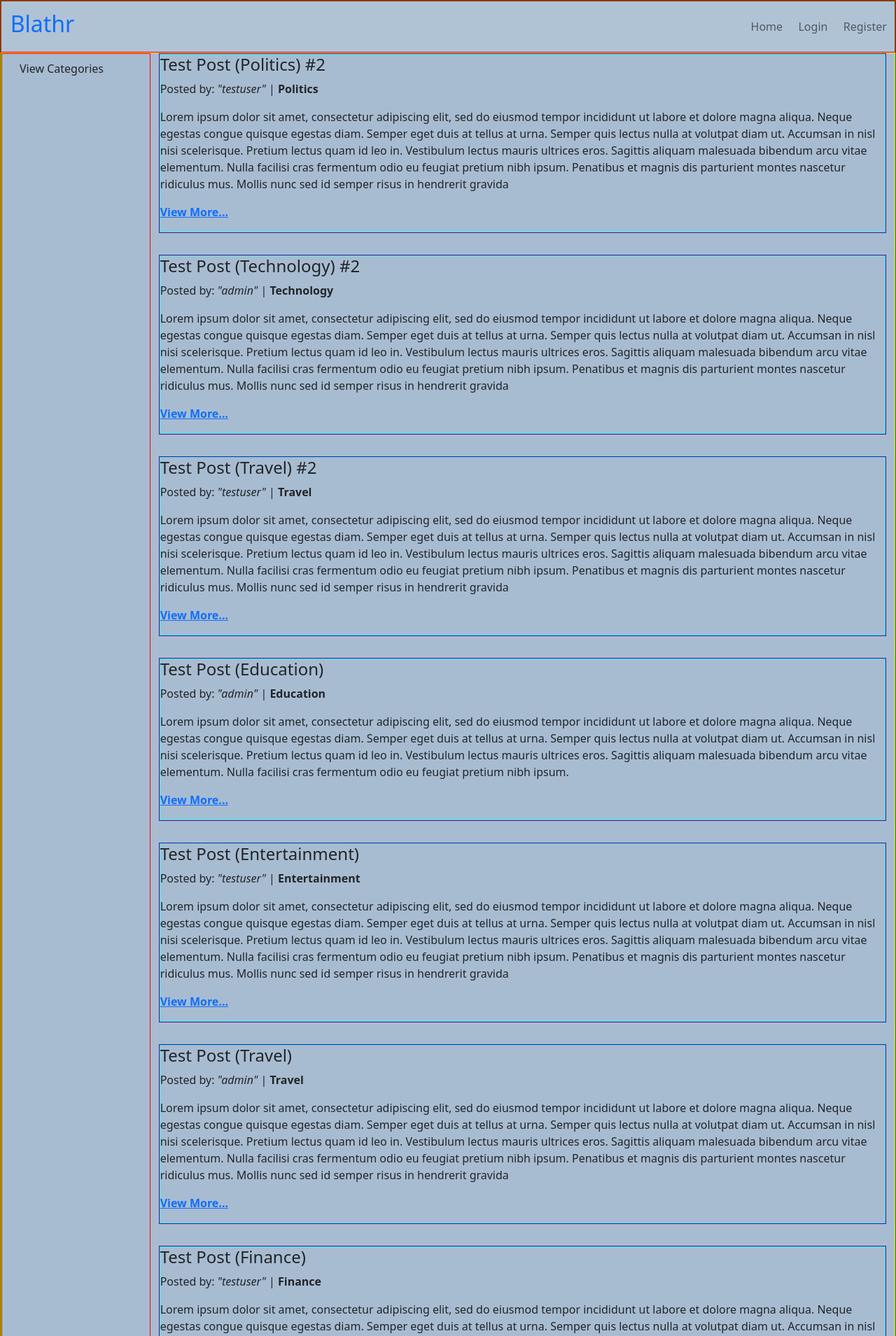
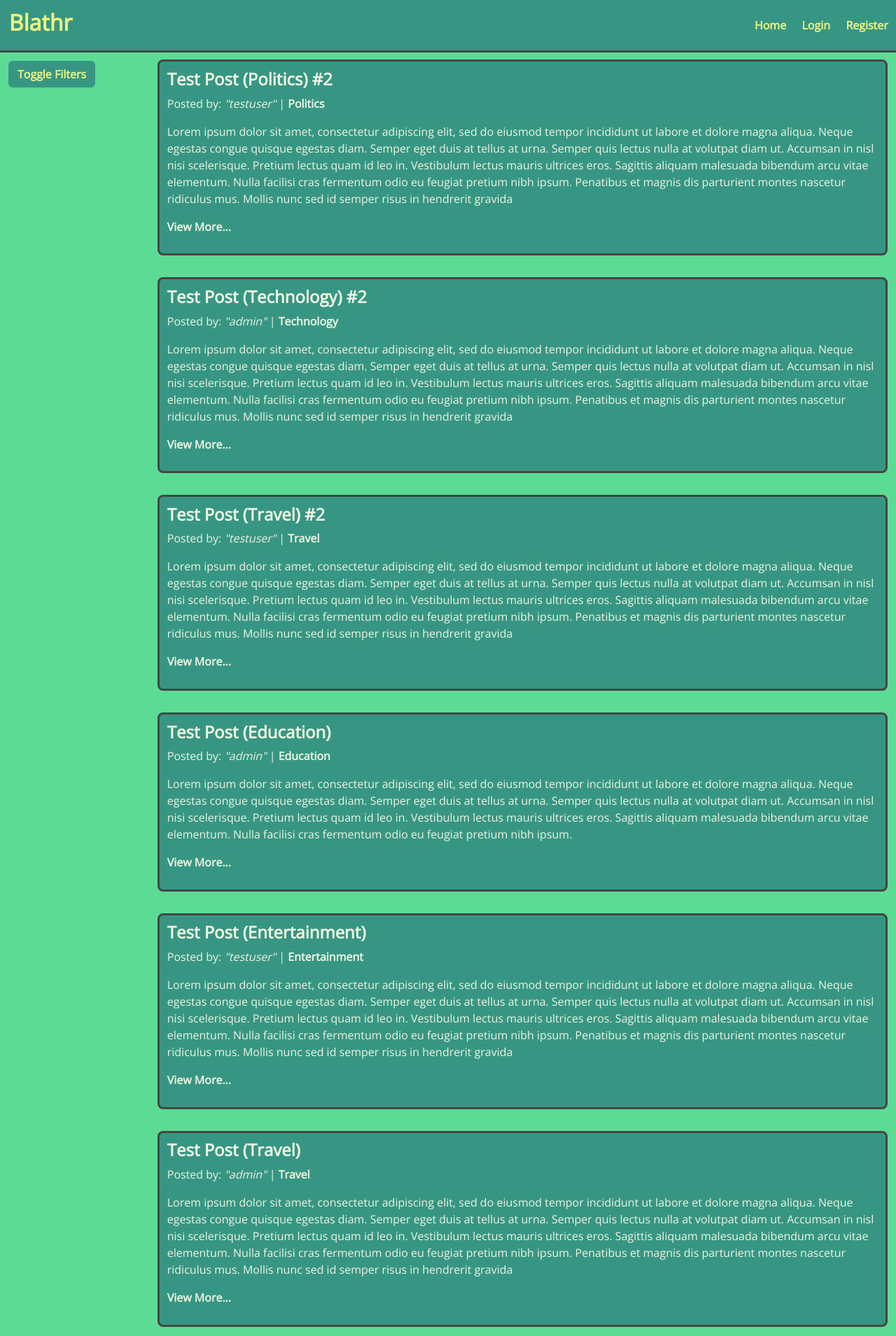
Before and after one commit to Code-Institute-Submissions/SamuelMasters-blathr_DecResub, a Django app: page / in a window 1280 px wide. Shown: the top 1909 px of the page at 70% size. Run offline with Django 3.2, Linux system fonts and the light colour scheme; data comes from the database, SQL or seed files in the repository; both versions use the stored data as it was after the commit.

Commit message:
Overhaul styling, font, colouring on all pages

```diff
--- a/posts/models.py
+++ b/posts/models.py
@@ -1,5 +1,4 @@
 from django.db import models
-# from django_summernote.fields import SummernoteTextFormField, SummernoteTextField
 from django.contrib.auth.models import User
 
 
--- a/static/css/style.css
+++ b/static/css/style.css
@@ -1,13 +1,104 @@
 body {
-    background-color: #A8BCD1;
+    background-color: #5CDB95;
+    font-family: 'Open Sans', sans-serif;
     margin: 0;
+    overflow-x: hidden;
     padding: 0;
-    border: 1px solid green; /* development only */
 }
 
 nav {
-    background-color: #B0C3D5;
-    border: 1px solid red; /* development only */
+    background-color: #379683;
+    color: #EDF581;
+}
+
+footer {
+    background-color: #379683;
+    font-weight: bold;
+}
+
+footer p {
+    color: #EDF581;
+    padding-top: 5px;
+}
+
+h3, h4, h5, h6, #navbar-logo {
+    font-weight: bold;
+}
+
+.navbar ul {
+    flex-direction: row;
+}
+
+.navbar ul li {
+    font-weight: bold;
+    padding-right: 0.7rem;
+    padding-left: 0.7rem;
+}
+
+.navbar ul li a, #navbar-logo {
+    color: #EDF581;
+}
+
+.navbar-brand a {
+    text-decoration: none;
+    color: inherit;
+}
+
+.navbar-brand a:hover {
+    color: #8EE4AF;
+}
+
+.auth-button {
+    background-color: #379683;
+    color: #EDF581;
+    font-weight: bold;
+}
+
+.post-card {
+    color: #EDF5E1;
+    background-color: #379683;
+    margin-bottom: 3%;
+    padding: 1%;
+}
+
+.post-card-body a {
+    color: #EDF5E1;
+    text-decoration: none;
+}
+
+.post-card-body a:hover {
+    color: #05386B;
+}
+
+.container-fluid {
+    padding: 0;
+    justify-content: right;
+}
+
+.card-body {
+    margin-top: 2%;
+}
+
+.col-sm-12 p {
+    color: #EDF581;
+}
+
+.btn {
+    margin-top: 1%;
+    margin-bottom: 1%;
+}
+
+.btn-warning a {
+    text-decoration: none;
+    color: black;
+}
+
+.form-control {
+    width: 220px;
+}
+
+#header-container {
+    margin-bottom: 10px;
 }
 
 #navbar-logo {
@@ -15,51 +106,16 @@ nav {
     padding-left: 1%;
 }
 
-.navbar ul {
-    flex-direction: row;
-}
-
-.navbar ul li {
-    padding-right: 0.7rem;
-    padding-left: 0.7rem;
-}
-
-.navbar-brand a {
-    text-decoration: none;
-}
-
-footer {
-    border: 1px solid blue; /* development only */
-}
-
-#post-feed {
-    border: 1px solid yellow; /* development only */
-}
-
-.post-card {
-    margin-bottom: 3%;
-    border: 1px solid purple; /* development only */
-}
-
-.post-card-body {
-    border: 1px solid cyan; /* development only */
-}
-
 #body-row {
     margin: 0;
     padding: 0;
     justify-content: left;
-    border: 1px solid gold; /* development only */
 }
 
-#category-col {
-    justify-content: left;
-    border: 1px solid red; /* development only */
-}
-
-.container-fluid {
-    padding: 0;
-    justify-content: right;
+#body-row button {
+    background-color: #379683;
+    color: #EDF581;
+    font-weight: bold;
 }
 
 #create_post_row {
@@ -73,26 +129,19 @@ footer {
 }
 
 #post-detail-col {
-    background-color: #B0C3D5;
+    color: #EDF5E1;
+    background-color: #379683;
     padding: 15px
+}
+
+#post-detail-col button {
+    background-color: #EDF581;
+    color: #379683;
+    font-weight: bold;
 }
 
 #post-buttons button {
     margin-left: 5px;
-}
-
-.card-body {
-    margin-top: 2%;
-}
-
-.btn {
-    margin-top: 1%;
-    margin-bottom: 1%;
-}
-
-.btn-warning a {
-    text-decoration: none;
-    color: black;
 }
 
 #category-list-container {
@@ -105,7 +154,29 @@ footer {
 }
 
 #category-list-container li a {
+    color: #EDF581;
     text-decoration: none;
+}
+
+#category-list-container li a:hover {
+    color: #379683;
+}
+
+#footer-container, .post-card, #header-container, #post-detail-col {
+    border-color: #454645!important;
+}
+
+/* Custom scrollbar adapted from https://www.w3schools.com/howto/howto_css_custom_scrollbar.asp */
+::-webkit-scrollbar {
+    width: 15px;
+}
+
+::-webkit-scrollbar-track {
+    box-shadow: inset 0 0 5px grey;
+}
+
+::-webkit-scrollbar-thumb {
+    background: #EDF581;
 }
 
 /* Media queries for category list iteration */
@@ -131,6 +202,16 @@ footer {
         height: 100%;
     }
 
-
+    .form-control {
+        width: 70%;
+    }
 
 }
+
+@media screen and (max-width:768px){
+
+    /* .form-control {
+        width: 70%;
+    } */
+
+}
--- a/templates/account/login.html
+++ b/templates/account/login.html
@@ -25,7 +25,7 @@
         {% if redirect_field_value %}
         <input type="hidden" name="{{ redirect_field_name }}" value="{{ redirect_field_value }}" />
         {% endif %}
-        <button class="btn btn-success" type="submit">{% trans "Sign In" %}</button>
+        <button class="btn auth-button" type="submit">{% trans "Sign In" %}</button>
       </form>
 
     </div>
--- a/templates/account/logout.html
+++ b/templates/account/logout.html
@@ -17,7 +17,7 @@
         {% if redirect_field_value %}
         <input type="hidden" name="{{ redirect_field_name }}" value="{{ redirect_field_value }}" />
         {% endif %}
-        <button class="btn btn-warning" type="submit">{% trans 'Sign Out' %}</button>
+        <button class="btn auth-button" type="submit">{% trans 'Sign Out' %}</button>
       </form>
     </div>
   </div>
--- a/templates/account/signup.html
+++ b/templates/account/signup.html
@@ -19,7 +19,7 @@
         {% if redirect_field_value %}
         <input type="hidden" name="{{ redirect_field_name }}" value="{{ redirect_field_value }}" />
         {% endif %}
-        <button class="btn btn-success" type="submit">{% trans "Sign Up" %} &raquo;</button>
+        <button class="btn auth-button" type="submit">{% trans "Sign Up" %} &raquo;</button>
       </form>
     </div>
   </div>
--- a/templates/base.html
+++ b/templates/base.html
@@ -17,13 +17,16 @@
 
     <link rel="stylesheet" href="https://cdnjs.cloudflare.com/ajax/libs/font-awesome/5.15.3/css/all.min.css">
     <link rel="stylesheet" href="{% static 'css/style.css' %}">
+    <style>
+        @import url('https://fonts.googleapis.com/css2?family=Open+Sans&display=swap');
+    </style>
     <title>Blathr</title>
 </head>
 
 <body>
 
     <header class="sticky-top">
-        <div class="container-fluid">
+        <div class="container-fluid border-bottom border-3" id="header-container">
             <nav class="navbar">
                 <!-- add a Bootstrap bg here -->
                 <h1 class="navbar-brand" id="navbar-logo"><a href="{% url 'home' %}">Blathr</a></h1>
@@ -64,7 +67,7 @@
 
     <footer class="footer">
         <!-- add fixed-bottom class at later date -->
-        <div class="row">
+        <div class="row border-top border-3" id="footer-container">
             <div class="col-12">
                 <p class="text-center">
                     <em>For Educational Purposes Only</em>
@@ -81,7 +84,7 @@
 
     <!-- Auto-dismisses Django messages -->
     <script>
-        setTimeout(function() {
+        setTimeout(function () {
             let messages = document.getElementById("msg");
             let alert = new bootstrap.Alert(messages);
             alert.close();
--- a/templates/index.html
+++ b/templates/index.html
@@ -5,9 +5,9 @@
 <div class="row" id="body-row">
 
 
-    <div class="col-sm-12 col-md-2" id="category-col">
-        <button type="button" class="btn visible-xs" data-bs-toggle="collapse" data-bs-target="#narrow-results">View
-            Categories</button>
+    <div class="col-sm-12 col-md-2">
+        <button type="button" class="btn" data-bs-toggle="collapse" data-bs-target="#narrow-results">Toggle
+            Filters</button>
         <div id="narrow-results" class="narrow-results collapse">
             <p><strong>Categories:</strong></p>
             <ul id="category-list-container">
@@ -23,24 +23,11 @@
         </div>
     </div>
 
-    <!-- <div class="col-sm-12 col-md-2" id="category-col">
-        <p><strong>Categories:</strong></p>
-        <ul id="category-list-container">
-            {% for category in category_list %}
-            <li><a href="{% url 'filtered_list' category.category_id %}"><strong>{{ category.name }}</strong></a></li>
-            {% endfor %}
-            <hr>
-            <div id="reset-filter">
-                <li><a href="{% url 'home' %}"><strong>Reset Filter</strong></a></li>
-            </div>
-        </ul>
-    </div> -->
-
     <div class="col-md-10">
         {% for post in post_list %}
         {% if post.status == 1 %}
         <div class="col-12">
-            <div class="post-card">
+            <div class="post-card border border-dark border-3 rounded-3">
                 <div class="post-card-body">
                     <h4>{{ post.title }}</h4>
                     <p>Posted by: <em>"{{ post.author }}"</em> | <strong>{{ post.category }}</strong></p>
--- a/templates/post_detail.html
+++ b/templates/post_detail.html
@@ -5,7 +5,7 @@
 {% load crispy_forms_tags %}
 
 <div class="row" id="post-detail-row">
-    <div class="col-10 border border-secondary rounded" id="post-detail-col">
+    <div class="col-10 border border-dark border-3 rounded-3" id="post-detail-col">
         <h3>{{ post.title }}</h3>
         <p>Posted by: <em>{{ post.author }}</em></p>
         <p>{{ post.content | safe }}</p>
```
Also changed, not shown: db.sqlite3.
